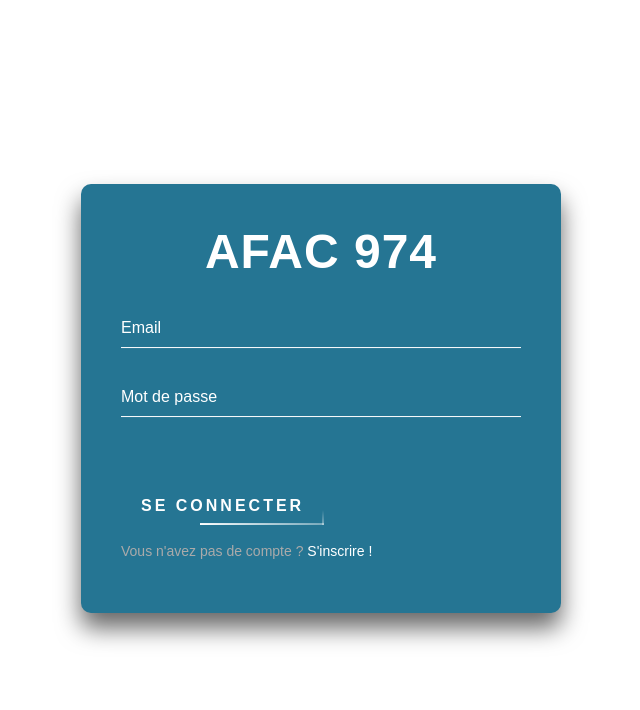
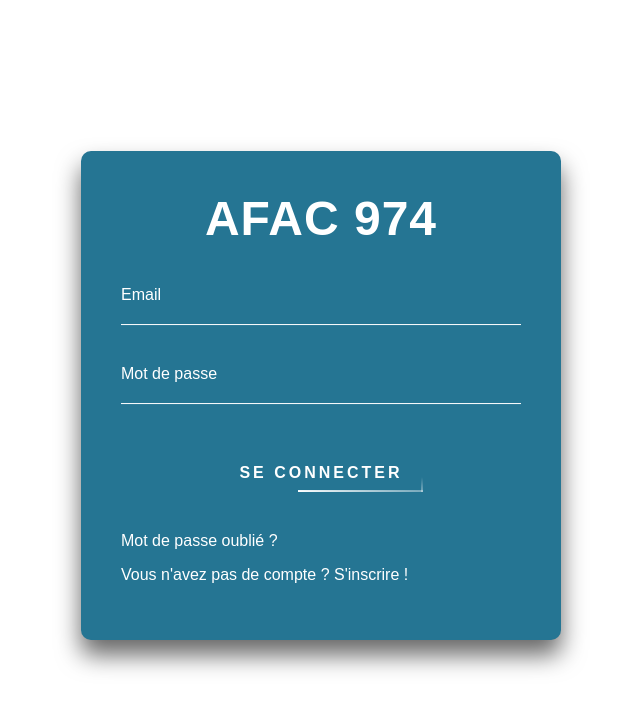
Before and after one commit to WildCodeSchool/2023-02-JS-Lille-project-3-groupe1, a React (Vite) app in the folder frontend/: page /login in a window 1280 px wide. Shown: the top 710 px of the page, without its empty margins (319-959 px from the left). Built offline with nearby package versions, Linux system fonts and the light colour scheme.

Commit message:
finish login form

```diff
--- a/frontend/src/components/LoginForm/LoginRegisterForm.jsx
+++ b/frontend/src/components/LoginForm/LoginRegisterForm.jsx
@@ -4,7 +4,9 @@ import "./LoginRegisterStyle.scss";
 function LoginRegisterForm() {
   return (
     <div className="login-box">
-      <p>AFAC 974</p>
+      <p>
+        <a href="Home">AFAC 974</a>
+      </p>
       <form>
         <div className="user-box">
           <input required name="" type="text" />
@@ -14,6 +16,7 @@ function LoginRegisterForm() {
           <input required name="" type="password" />
           <label>Mot de passe</label>
         </div>
+        <div className="connexion-button">
           <a href="#">
             <span></span>
             <span></span>
@@ -21,15 +24,20 @@ function LoginRegisterForm() {
             <span></span>
             Se connecter
           </a>
+        </div>
       </form>
+      <p className="forgot-password">
+        <a href="" className="forgot-password">
+          Mot de passe oublié ?
+        </a>
+      </p>
 
       <p className="account-sign-up">
         Vous n'avez pas de compte ?{" "}
-        <a href="" className="a2">
+        <a href="" className="suscribe">
           S'inscrire !
         </a>
       </p>
-
     </div>
   );
 }
--- a/frontend/src/components/LoginForm/LoginRegisterStyle.scss
+++ b/frontend/src/components/LoginForm/LoginRegisterStyle.scss
@@ -12,6 +12,8 @@
   box-shadow: 0 15px 25px rgba(0, 0, 0, 0.6);
   border-radius: 10px;
   font-family: $font;
+  text-decoration: none;
+  color: #fff;
 
   p:first-child {
     margin: 0 0 30px;
@@ -36,6 +38,7 @@
       border-bottom: 1px solid #fff;
       outline: none;
       background: transparent;
+      margin-top: 10px;
     }
 
     label {
@@ -58,6 +61,10 @@
     }
   }
 
+  a:-webkit-any-link {
+    text-decoration: none;
+    color: #fff;
+  }
   form a {
     position: relative;
     display: inline-block;
@@ -69,16 +76,14 @@
     text-transform: uppercase;
     overflow: hidden;
     transition: 0.5s;
-    margin-top: 40px;
+    margin-top: 20px;
     letter-spacing: 3px;
-
 
     &:hover {
       background: #fff;
       color: #257593;
       border-radius: 5px;
     }
-
     span {
       position: absolute;
       display: block;
@@ -124,24 +129,26 @@
     }
   }
 
-
-  .account-sign-up:last-child {
-    color: #aaa;
-    font-size: 14px;
+  .connexion-button{
+    display: flex;
+    justify-content: center;
+    margin-bottom: 40px;
   }
-
-  a.a2 {
+  a.suscribe,
+  a.forgot-password {
     color: #fff;
     text-decoration: none;
-
-    &:hover {
-      background: transparent;
-      color: #aaa;
-      border-radius: 5px;
-    }
   }
 }
 
+a.suscribe,
+a.forgot-password {
+  &:hover {
+    color: #fff;
+    border-radius: 2px;
+    text-decoration: underline;
+  }
+}
 
 @keyframes btn-anim1 {
   0% {
```
Lines whose indentation alone changed are shown as unchanged.
